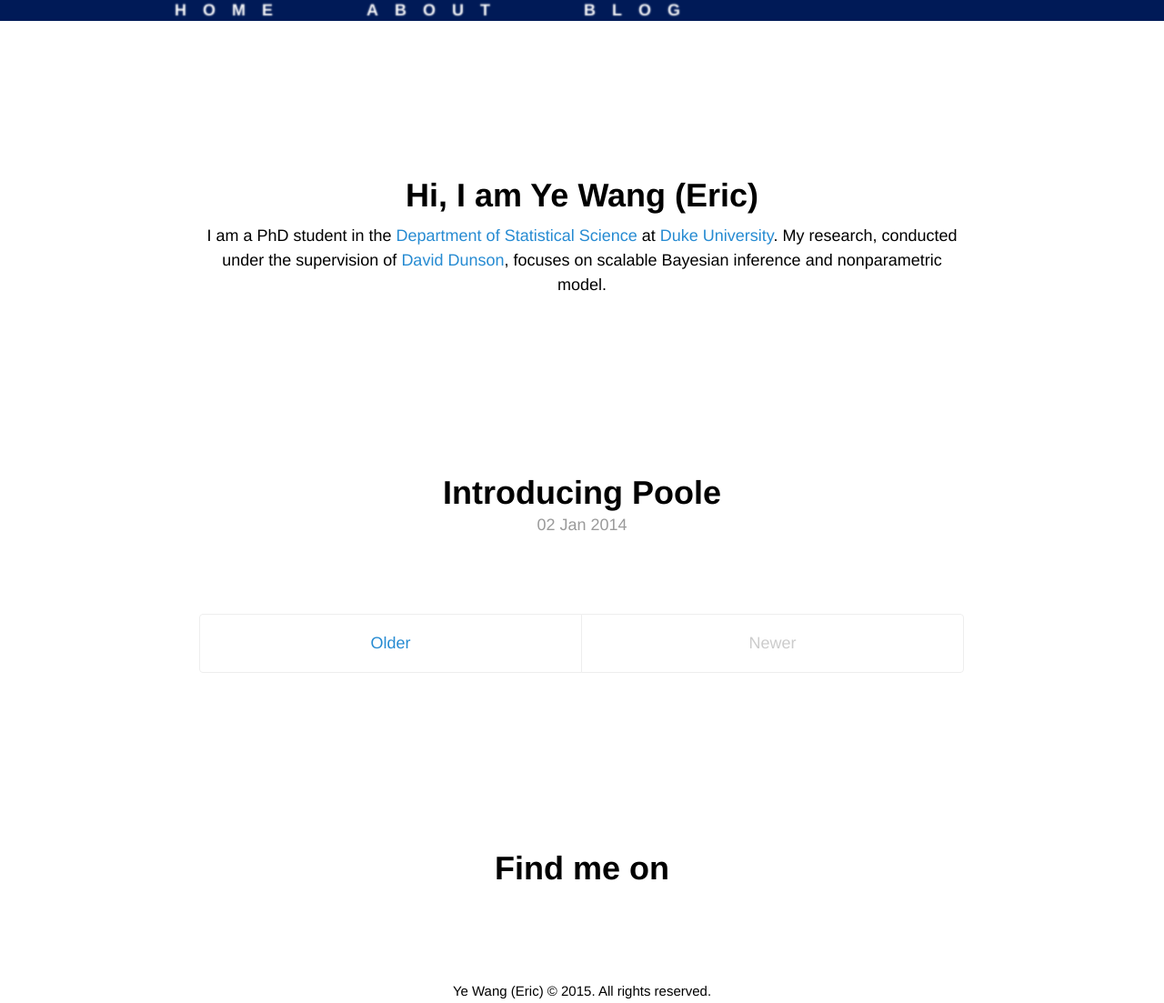
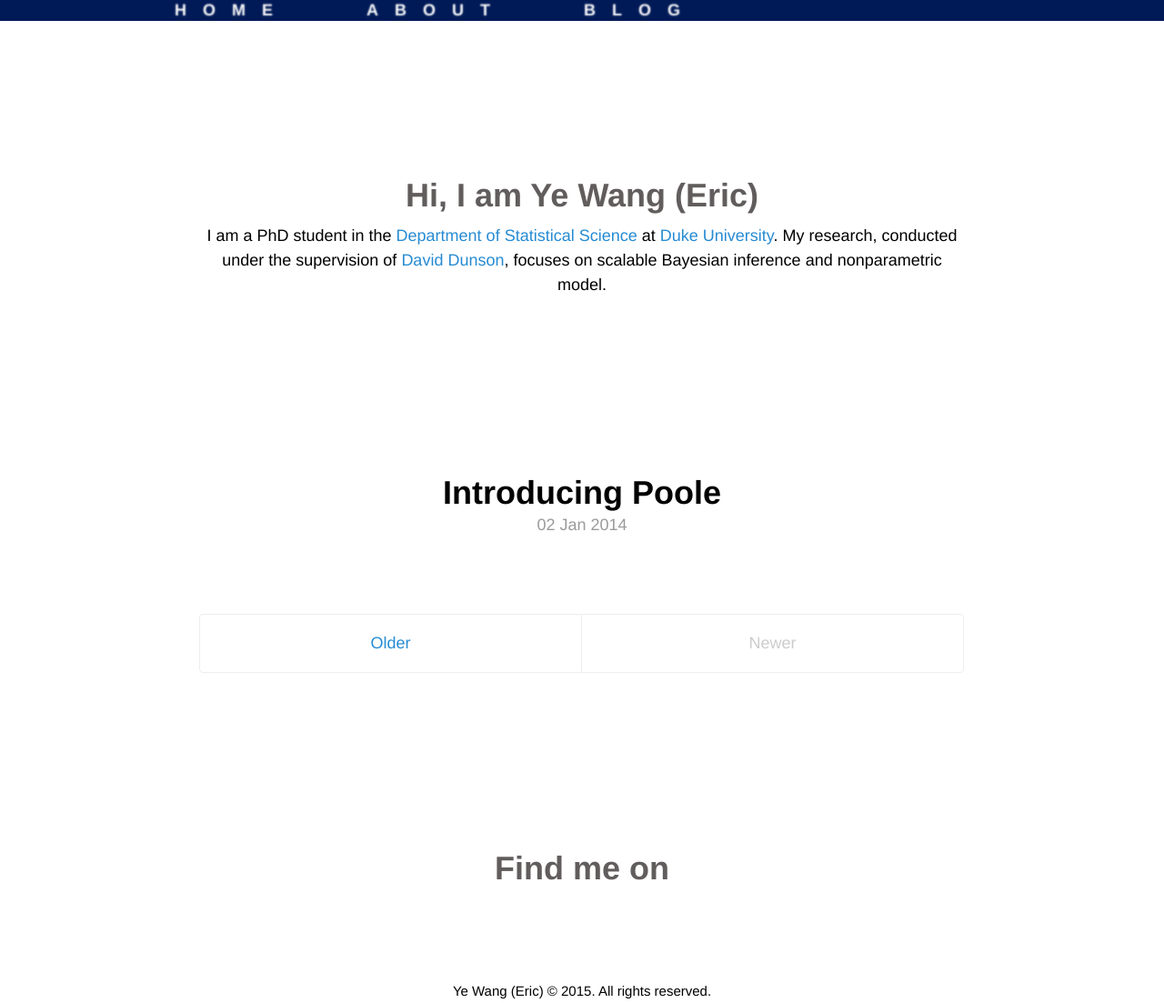
Before and after one commit to ericyewang/ericyewang.github.io, a Jekyll site: the page built from index.html, in a window 1280 px wide. Shown: the whole page at 91% size. Built offline with Jekyll 4.4.1, drawn with Linux system fonts in a browser that asks for light colours; the list of posts is cut into pages by our own code.

Commit message:
Update _type.scss

```diff
--- a/_sass/_type.scss
+++ b/_sass/_type.scss
@@ -6,7 +6,7 @@ h1, h2, h3, h4, h5, h6 {
   margin-bottom: .5rem;
   font-weight: bold;
   line-height: 1.25;
-  color: #000;
+  color: #625D5D;
   text-rendering: optimizeLegibility;
 }
 
@@ -35,7 +35,7 @@ p {
 }
 
 strong {
-  color: #303030;
+  color: #625D5D;
 }
 
 ul, ol, dl {
```
